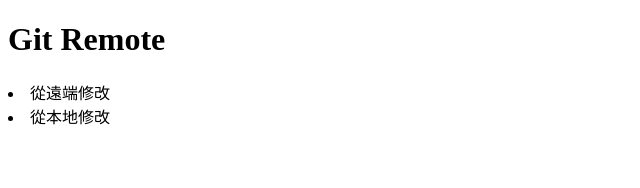
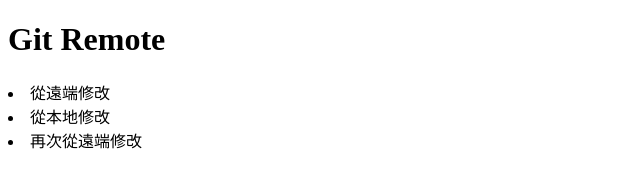
Before and after one commit to subcer/git_remote, a plain HTML site: page index.html in a window 1280 px wide. Shown: the whole page, without its empty margins (0-640 px from the left). Drawn offline with Linux system fonts and the light colour scheme.

Commit message:
從遠端修改2

```diff
--- a/index.html
+++ b/index.html
@@ -11,6 +11,7 @@
     <u1>
         <li>從遠端修改</li>
         <li>從本地修改</li>
+        <li>再次從遠端修改</li>
     </ul>
 </body>
 </html>
```
